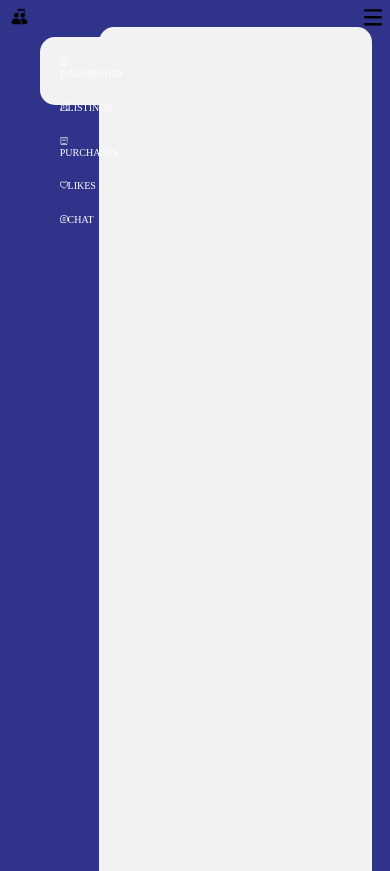
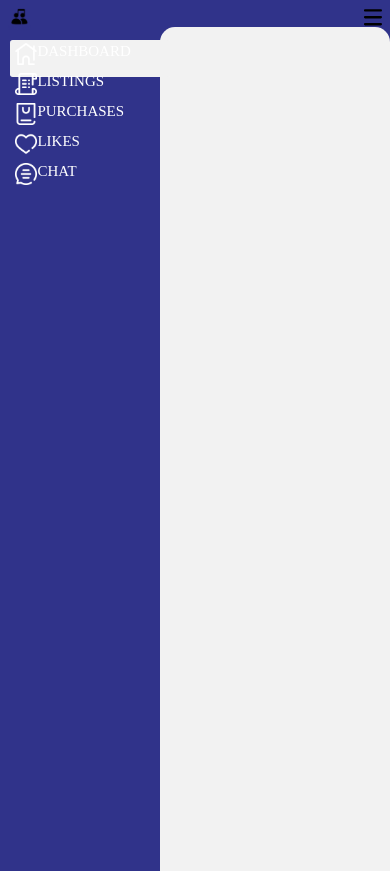
Before and after one commit to sesac-ydp5-2nd-C/2nd-project-beatbay-front, a React (Create React App) app: page / in a window 390 px wide. Built offline with nearby package versions, Linux system fonts and the light colour scheme; a web font is replaced by a local one.

Commit message:
design: 마이페이지 메뉴 반응형

```diff
--- a/src/components/Mypage/MenuItem.js
+++ b/src/components/Mypage/MenuItem.js
@@ -7,10 +7,8 @@ export default function MenuItem({ icon, text, onItemClick }) {
 
   return (
     <li className="mypageMenu" onClick={handleItemClick}>
-      <div className="item">
-        <img className="icon" src={icon} alt={`${text} Icon`} />
-        <span>{text}</span>
-      </div>
+      <img className="icon" src={icon} alt={`${text} Icon`} />
+      <span className="menuName">{text}</span>
     </li>
   );
 }
--- a/src/components/Mypage/MypageMenus.js
+++ b/src/components/Mypage/MypageMenus.js
@@ -5,14 +5,6 @@ import './menu.scss';
 export default function MypageMenus() {
   const [selectedItem, setSelectedItem] = useState(null);
   const hereRef = useRef();
-
-  useEffect(() => {
-    const selectedMenu = document.querySelector('.selected');
-    if (selectedMenu) {
-      const selectedMenuRect = selectedMenu.getBoundingClientRect();
-      const hereElement = hereRef.current;
-    }
-  }, [selectedItem]);
 
   const handleItemClick = (itemName) => {
     setSelectedItem(itemName);
@@ -31,8 +23,8 @@ export default function MypageMenus() {
   const chatClicked = process.env.PUBLIC_URL + '/chat_clicked.svg';
 
   return (
-    <ul className="menus">
-      <div className="here" ref={hereRef} />
+    <ul className="mypageMenus">
+      <div className="here" />
       <MypageMenu
         className={selectedItem === 'DASHBOARD' ? 'selected' : ''}
         icon={selectedItem === 'DASHBOARD' ? dashboardClicked : dashboard}
--- a/src/components/Mypage/menu.scss
+++ b/src/components/Mypage/menu.scss
@@ -1,27 +1,43 @@
 @import '../../config/globalStyle.scss';
 @import '~include-media/dist/include-media';
 
-.icon {
-  width: 2vw;
+.mypageMenus {
+  width: toSize(220);
+  position: relative;
+
+  @include media('>1440px') {
+    width: 220px;
+  }
 }
 
-.menus {
-  width: 15vw;
+.icon {
+  width: toSize(30);
+  min-width: 22px;
+
+  @include media('>1440px') {
+    width: 30px;
+  }
 }
 
-ul {
-  position: relative;
+.mypageMenus {
+  padding-left: 10px;
+  min-width: 150px;
 }
 
 .mypageMenu {
   position: relative;
   list-style-type: none;
-  width: 100%;
-  margin: 2vh;
-  padding: 5%;
+  margin: toSize(10);
+  padding: toSize(10);
   color: white;
   font-weight: 500;
   z-index: 100;
+  display: flex;
+
+  @include media('>1440px') {
+    margin: 10px;
+    padding: 10px;
+  }
 }
 
 .selected-icon {
@@ -31,7 +47,14 @@ ul {
 .here {
   background: #f2f2f2;
   width: 100%;
-  height: 8vh;
+  height: toSize(50);
+  min-height: 37px;
+  max-height: 50px;
   position: absolute;
-  border-radius: 15px;
+  border-radius: toSize(10);
+  margin-top: toSize(10);
 }
+
+.menuName {
+  font-size: 1.5em;
+}
--- a/src/screen/mypage/dashboard.js
+++ b/src/screen/mypage/dashboard.js
@@ -15,12 +15,10 @@ function MypageDashboard() {
   }, []);
 
   return (
-    <Screen bgColor="bgPurple" headerColor="white">
-      <div className="Mypage Dashboard">
-        <div className="container">
-          <MypageMenus />
-          <div className="content"></div>
-        </div>
+    <Screen bgColor="bgPurple" headerColor="white" className="dashboard">
+      <div className="container">
+        <MypageMenus />
+        <div className="content"></div>
       </div>
     </Screen>
   );
--- a/src/screen/mypage/style.scss
+++ b/src/screen/mypage/style.scss
@@ -1,14 +1,24 @@
-.Mypage {
+@import '../../config/globalStyle.scss';
+@import '~include-media/dist/include-media';
+
+.dashboard {
   background-color: #30338a;
 }
+
 .container {
   height: 100vh;
   display: flex;
+
+  justify-content: center;
 }
 
 .content {
-  width: 70vw;
+  width: toSize(1000);
   height: 100vh;
   border-radius: 15px 15px 0 0;
   background: #f2f2f2;
+
+  @include media('>1440px') {
+    width: 1000px;
+  }
 }
```
Also changed, not shown: src/components/Mypage/Mypage.js (deleted, +0 -16 lines).
